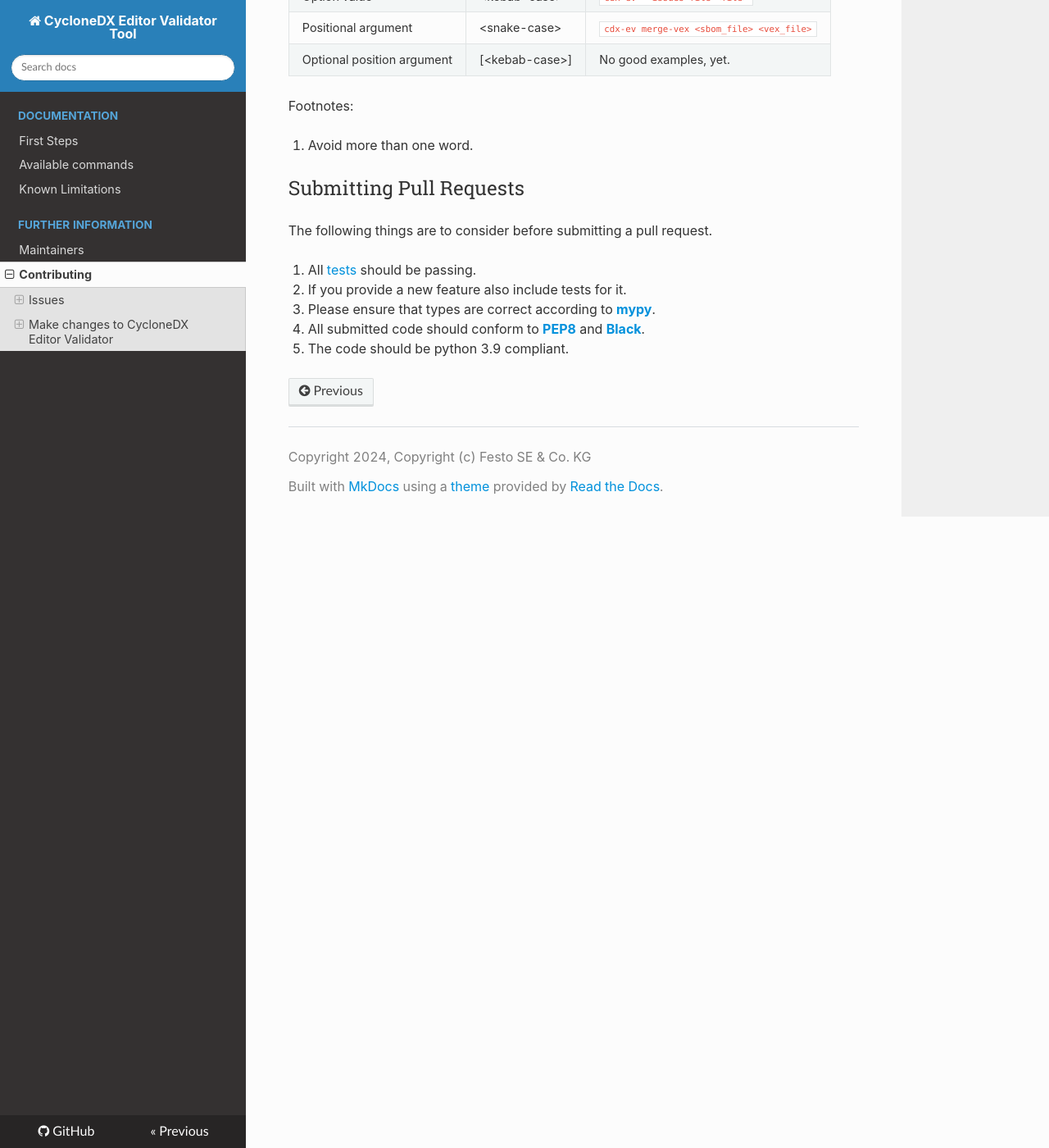
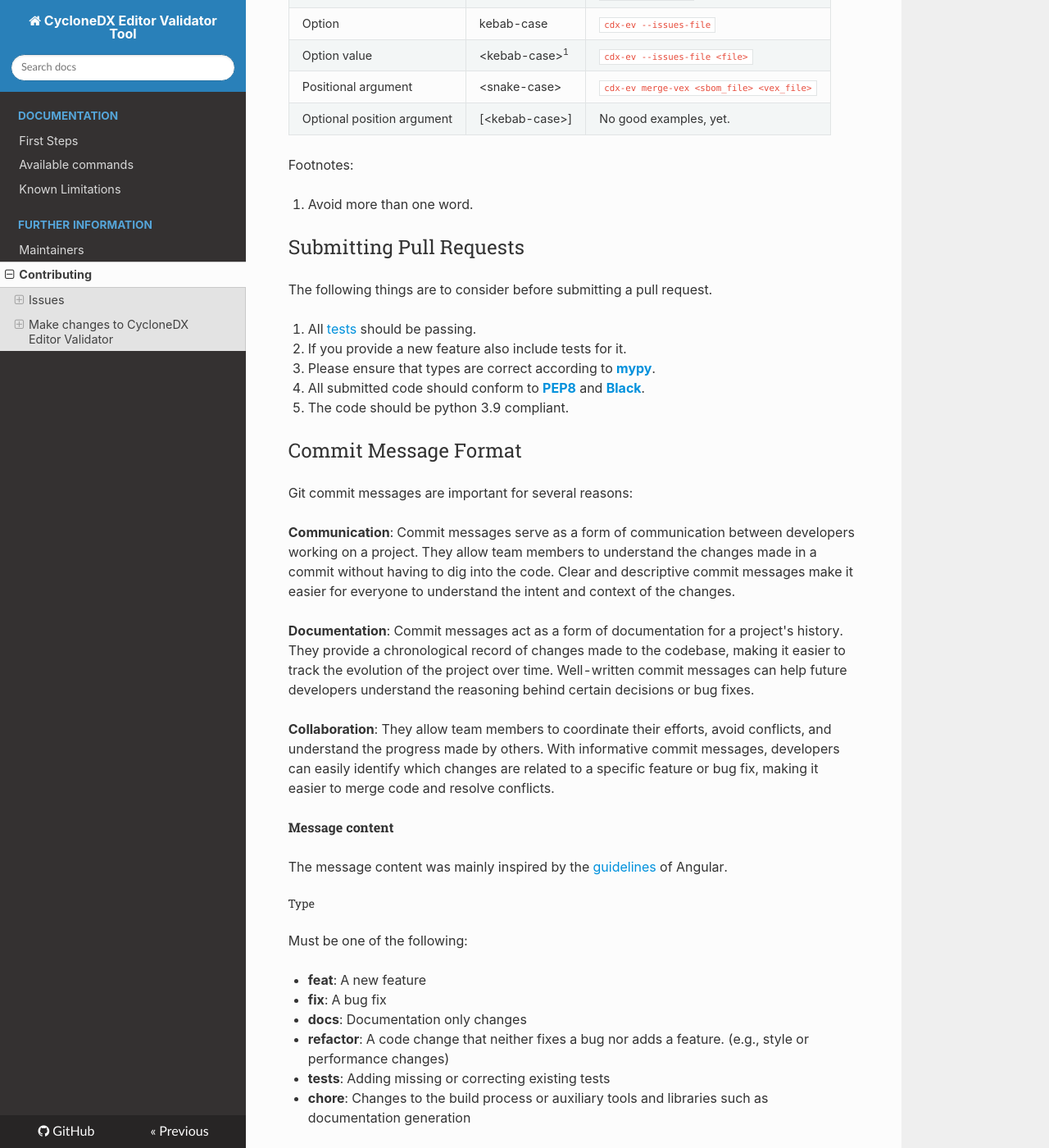
Before and after one commit to Festo-se/cyclonedx-editor-validator, an MkDocs documentation site: the page built from docs/CONTRIBUTING.md, in a window 1280 px wide and 1400 px high, scrolled down 1198 px. Shown: the whole window at 82% size. Built offline with MkDocs 1.6.1, drawn with Linux system fonts in a browser that asks for light colours; nearby versions of some CDN libraries; some web fonts are replaced; some of the changed text lies outside the part shown.

Commit message:
docs: add description for commit message format

````diff
--- a/docs/CONTRIBUTING.md
+++ b/docs/CONTRIBUTING.md
@@ -20,7 +20,8 @@
 
 - For compatibility reasons, the code should be compliant to python 3.9 or higher.
 - Make sure to use the latest code by performing a `git pull`.
-- For a major change it is recommended that you get in touch with us by [creating an issue](#create-issues) to discuss changes prior to dedicating time and resources.  This process allows us to better coordinate our efforts and prevent duplication of work.
+- For a major change it is recommended that you get in touch with us by [creating an issue](#create-issues) to discuss changes prior to dedicating time and resources. This process allows us to better coordinate our efforts and prevent duplication of work.
+- Commit your changes using a descriptive commit message that follows our [commit message format](##commit-message-format). This is required as we generate our release notes from these messages.
 - Otherwise, feel free to directly [submit a pull request](#submitting-pull-requests).
 
 ### Write new commands, options or arguments
@@ -56,3 +57,49 @@
 [black]: https://black.readthedocs.io/en/stable/index.html
 [pep8]: https://www.python.org/dev/peps/pep-0008/
 [mypy]: https://www.mypy-lang.org/
+
+### Commit Message Format
+
+Git commit messages are important for several reasons:
+
+**Communication**: Commit messages serve as a form of communication between developers working on a project. They allow team members to understand the changes made in a commit without having to dig into the code. Clear and descriptive commit messages make it easier for everyone to understand the intent and context of the changes.
+
+**Documentation**: Commit messages act as a form of documentation for a project's history. They provide a chronological record of changes made to the codebase, making it easier to track the evolution of the project over time. Well-written commit messages can help future developers understand the reasoning behind certain decisions or bug fixes.
+
+**Collaboration**: They allow team members to coordinate their efforts, avoid conflicts, and understand the progress made by others. With informative commit messages, developers can easily identify which changes are related to a specific feature or bug fix, making it easier to merge code and resolve conflicts.
+
+#### Message content
+The message content was mainly inspired by the [guidelines](https://github.com/angular/angular.js/blob/master/DEVELOPERS.md#-git-commit-guidelines) of Angular.
+
+##### Type
+
+Must be one of the following:
+
+- **feat**: A new feature
+- **fix**: A bug fix
+- **docs**: Documentation only changes
+- **refactor**: A code change that neither fixes a bug nor adds a feature. (e.g., style or performance changes)
+- **tests**: Adding missing or correcting existing tests
+- **chore**: Changes to the build process or auxiliary tools and libraries such as documentation generation
+
+##### Subject
+
+The subject contains succinct description of the change:
+
+- Use the imperative, present tense: "change" not "changed" nor "changes"
+- Don't capitalize first letter
+- No dot (.) at the end
+- Do not describe the reason of the change, describe the content of the change (what, not why).
+
+#### Message format
+
+```format
+<type>: <subject>
+```
+
+##### Examples
+`fix: do not add license option to default operations`
+
+`feat: add 'amend' option`
+
+`refactor: apply black`
````
